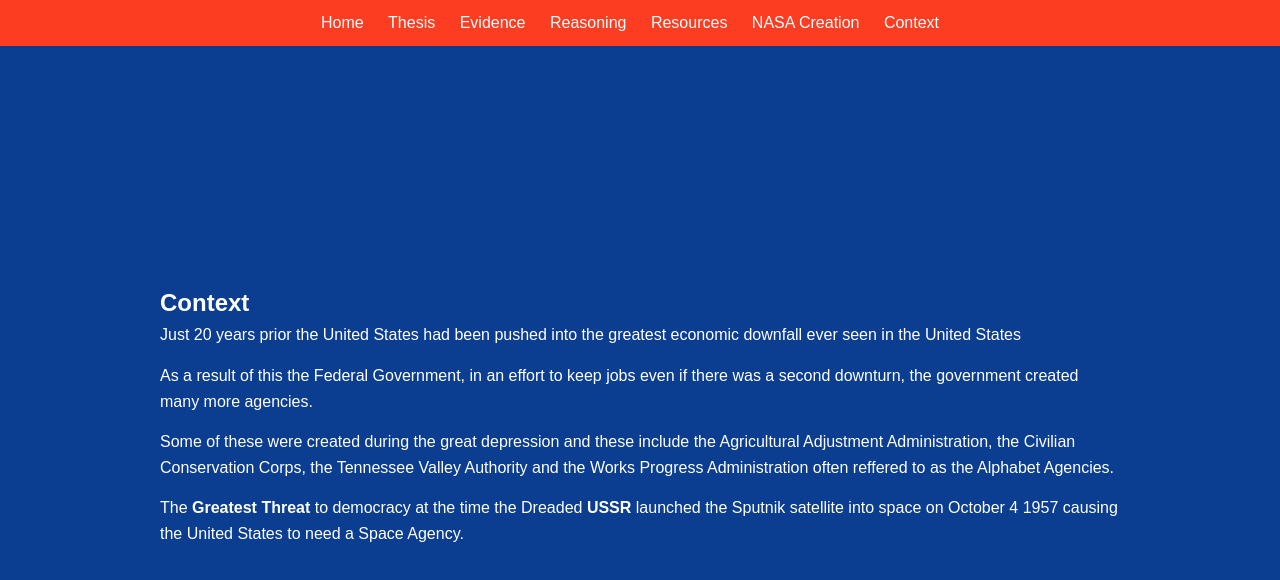
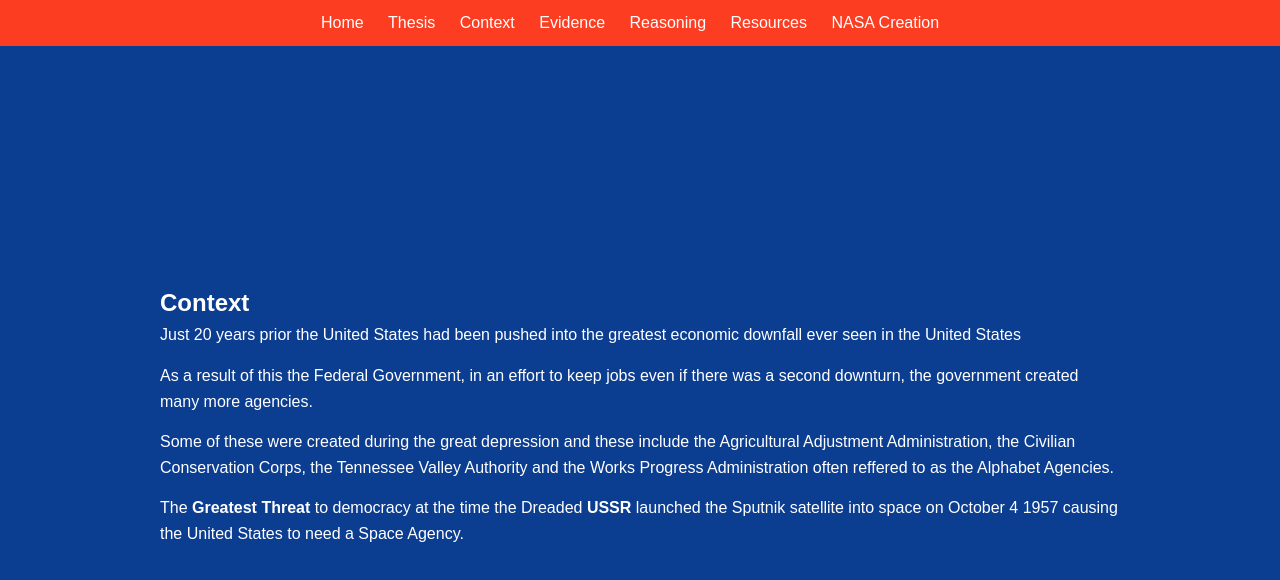
Before and after one commit to DoverAPUSH/DoverAPUSH.github.io, a plain HTML site: page contextualization.html in a window 1280 px wide. Drawn offline with Linux system fonts and the light colour scheme.

Commit message:
Nav Bar Edits

```diff
--- a/contextualization.html
+++ b/contextualization.html
@@ -12,11 +12,11 @@
     <ul>
         <li><a href="index.html">Home</a></li>
         <li><a href="thesis.html">Thesis</a></li>
+        <li><a href="contextualization.html">Context</a></li>
         <li><a href="evidence.html">Evidence</a></li>
         <li><a href="reasoning.html">Reasoning</a></li>
         <li><a href="bibliography.html">Resources</a></li>
         <li><a href=actpdf.html>NASA Creation</a></li>
-        <li><a href="contextualization.html">Context</a></li>
     </ul>
 </div>
 <div class="container">
```
Also changed, not shown: actpdf.html (+1 -0 lines), bibliography.html (+1 -0 lines), evidence.html (+1 -0 lines), index.html (+1 -0 lines), reasoning.html (+1 -0 lines), thesis.html (+1 -0 lines).
